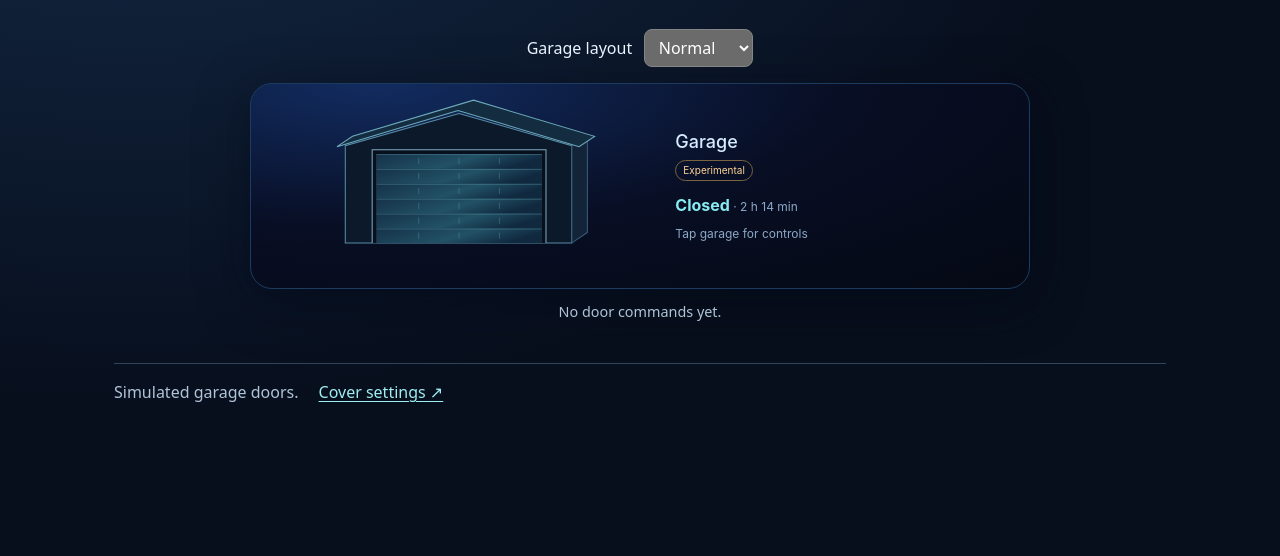
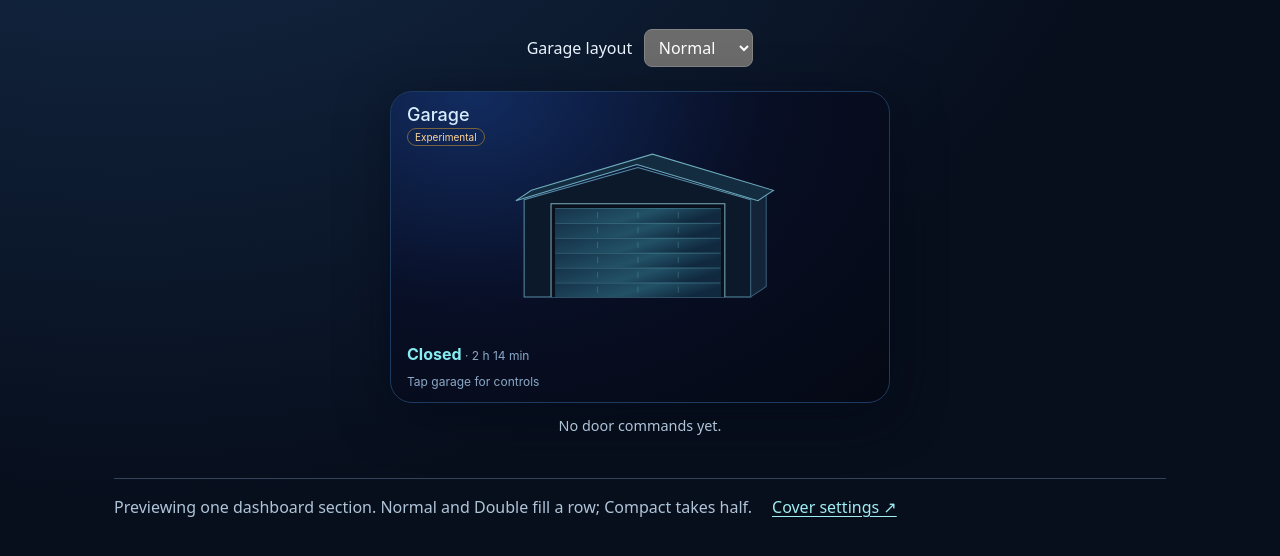
Before and after one commit to magnusoverli/gleam-card, a website built with Vite: page cover/index.html in a window 1280 px wide. Shown: the part 314-870 px from the top of the page. Before the commit the page ends 800 px from the top, so only its background shows below. Built offline with nearby package versions, Linux system fonts and the light colour scheme.

Commit message:
Size the Cover demo using the dashboard Sections grid

```diff
--- a/cover/index.html
+++ b/cover/index.html
@@ -5,5 +5,5 @@
 <nav aria-label="Demo gallery"><a href="../">← All cards</a><a href="../energy-graph/">Energy Graph</a><a href="../thermostat/">Thermostat</a><a href="../cover/" aria-current="page">Cover</a></nav>
 <header><p class="kicker">Gleam Cards · Experimental</p><h1>Cover</h1><p class="lead">Tap the garage to reveal its control, then open or close the simulated door. Switch to <b>Double</b> to operate two doors independently.</p></header>
 <div id="cards"></div><p id="actions" role="status">No door commands yet.</p>
-<footer>Simulated garage doors. <a href="https://github.com/magnusoverli/gleam-card/blob/main/docs/cover.md">Cover settings ↗</a></footer>
+<footer>Previewing one dashboard section. Normal and Double fill a row; Compact takes half. <a href="https://github.com/magnusoverli/gleam-card/blob/main/docs/cover.md">Cover settings ↗</a></footer>
 </main><script type="module" src="../dev/preview.js"></script></body></html>
--- a/dev/demo.js
+++ b/dev/demo.js
@@ -92,16 +92,17 @@ mount.append(thermostat);
 if (!selected || selected === "cover") {
 cover = document.createElement("gleam-cover");
 cover.id = "cover";
-cover.setConfig({ entity: "cover.garage_door" });
 cover.hass = hass;
 const layouts = document.createElement("label");
 layouts.id = "garage-layout";
 layouts.innerHTML = `Garage layout <select><option>Normal</option><option>Compact</option><option>Double</option></select>`;
-layouts.onchange = () => {
+const applyCoverLayout = () => {
   const variant = layouts.querySelector("select").value.toLowerCase();
-  cover.style.width = variant === "compact" ? "calc(50% - 4px)" : "";
   cover.setConfig({entity:"cover.garage_door",variant,right_entity:"cover.right_garage"});
+  cover.style.gridColumn = `span ${cover.getGridOptions().columns}`;
 };
+layouts.onchange = applyCoverLayout;
+applyCoverLayout();
 mount.append(layouts, cover);
 }
 window.demo = { energy, thermostat, cover, hass, calls, requests };
--- a/dev/gallery.css
+++ b/dev/gallery.css
@@ -11,7 +11,9 @@ a{color:#9feef3;text-underline-offset:.2em}a:focus-visible,select:focus-visible{
 .copy{display:flex;flex:1;flex-direction:column;padding:20px;gap:8px}.copy p,footer,#actions{color:#b0c4d8}.copy strong{margin-top:auto;padding-top:12px;color:#9feef3}
 nav,footer{display:flex;flex-wrap:wrap;align-items:center;gap:.5rem 1.25rem}nav a{padding:.35rem 0}nav a[aria-current]{color:#fff;text-decoration-thickness:3px}
 footer{border-top:1px solid #30445c;margin-top:2.5rem;padding-top:1rem}
-#cards{min-width:0}#thermostat{display:block;max-width:420px;margin:auto}#cover{max-width:780px;margin-inline:auto}
+#cards{min-width:0}#thermostat{display:block;max-width:420px;margin:auto}
+body[data-card="cover"] #cards{max-width:500px;margin-inline:auto;display:grid;grid-template-columns:repeat(12,minmax(0,1fr));gap:8px;font:14px/normal system-ui,sans-serif}
+body[data-card="cover"] #garage-layout{grid-column:1/-1;font:1rem/1.55 system-ui,sans-serif}
 #garage-layout{display:flex;gap:.75rem;align-items:center;justify-content:center;margin-bottom:1rem}select{font:inherit;padding:.35rem .6rem;border-radius:.5rem}
 #actions{font-size:.9rem;text-align:center;margin-top:.75rem;overflow-wrap:anywhere}
 @media(max-width:530px){main{padding:16px}header{margin:1.5rem 0}.photo{height:155px}}
```
Also changed, not shown: tests/browser/gallery.spec.js (+13 -0 lines).
